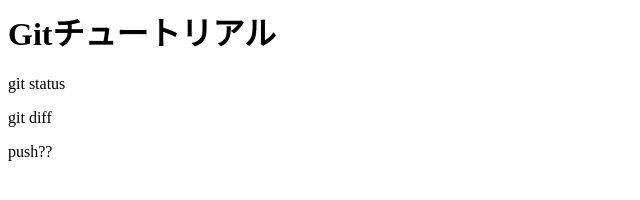
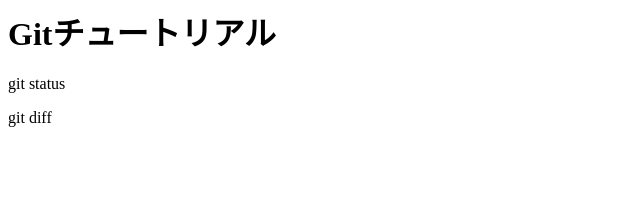
Before and after one commit to illery2020/git_tutorial, a plain HTML site: page index.html in a window 1280 px wide. Shown: the full height of the page, 0-640 px from the left. Drawn offline with Linux system fonts and the light colour scheme.

Commit message:
pushの記述を削除。

```diff
--- a/index.html
+++ b/index.html
@@ -1,4 +1,3 @@
 <h1>Gitチュートリアル</h1>
 <p>git status</p>
 <p>git diff</p>
-<p>push??</p>
```
